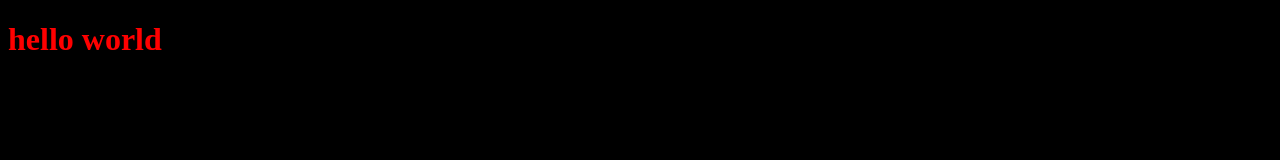
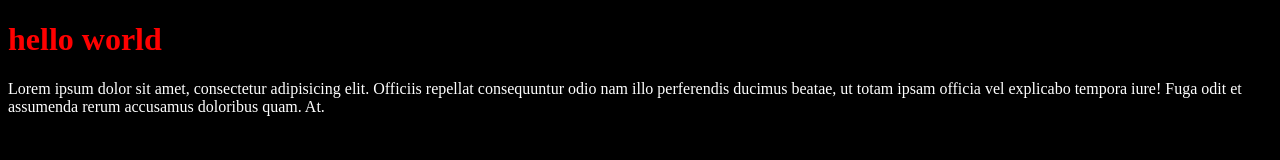
Before and after one commit to webdevavi96/All-Projects, a plain HTML site: page index.html in a window 1280 px wide. Drawn offline with Linux system fonts and the light colour scheme.

Commit message:
hello this is my first repo

```diff
--- a/index.html
+++ b/index.html
@@ -10,6 +10,7 @@
 
 <body>
 <h1>hello world</h1>
+<p>Lorem ipsum dolor sit amet, consectetur adipisicing elit. Officiis repellat consequuntur odio nam illo perferendis ducimus beatae, ut totam ipsam officia vel explicabo tempora iure! Fuga odit et assumenda rerum accusamus doloribus quam. At.</p>
 </body>
 
 </html>
--- a/res/styles/style.css
+++ b/res/styles/style.css
@@ -6,3 +6,7 @@ body{
 h1{
   color: red;
 }
+
+p{
+  color: white;
+}
```
